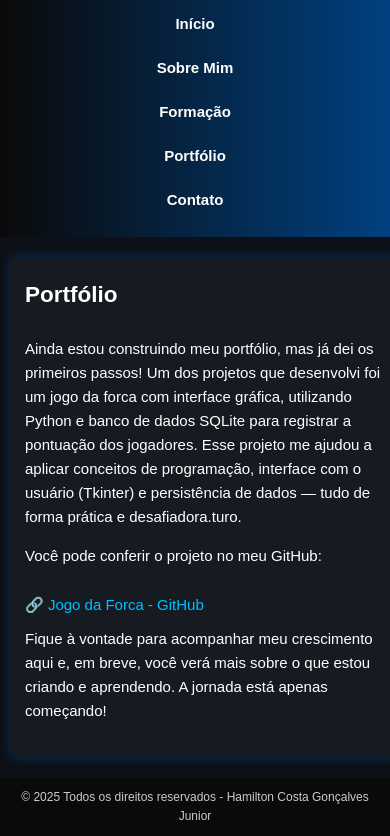
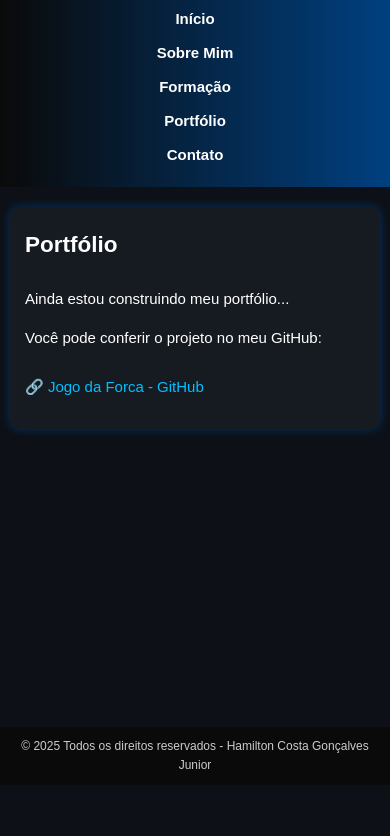
Before and after one commit to HamiltonCosta/TrabalhoAplicacoesWeb, a plain HTML site: page portfolio.html in a window 390 px wide. Shown: the part 59-895 px from the top of the page. After the commit the page ends 844 px from the top, so only its background shows below. Drawn offline with Linux system fonts and the light colour scheme.

Commit message:
Comentarios

```diff
--- a/portfolio.html
+++ b/portfolio.html
@@ -9,6 +9,7 @@
 <body>
     <header>
         <h1>Portfólio Pessoal</h1>
+        <!-- Navegação entre páginas -->
         <nav>
             <ul>
                 <li><a href="index.html">Início</a></li>
@@ -20,23 +21,19 @@
         </nav>
     </header>
     <main>
+        <!-- Apresentação de projetos -->
         <h2>Portfólio</h2>
         <br>
-        <p>Ainda estou construindo meu portfólio, mas já dei os primeiros passos!
-
-            Um dos projetos que desenvolvi foi um jogo da forca com interface gráfica,
-             utilizando Python e banco de dados SQLite para registrar a pontuação dos jogadores.
-              Esse projeto me ajudou a aplicar conceitos de programação, interface com o usuário (Tkinter)
-               e persistência de dados — tudo de forma prática e desafiadora.turo.
+        <p>Ainda estou construindo meu portfólio...</p>
         <p>Você pode conferir o projeto no meu GitHub:</p>
-        <p><a href="https://github.com/HamiltonCosta/jogoForca" target="_blank" rel="noopener noreferrer">🔗 Jogo da Forca - GitHub</a></p>
-            Fique à vontade para acompanhar meu crescimento aqui e,
-             em breve, você verá mais sobre o que estou criando e aprendendo.
-              A jornada está apenas começando!</p>
+        <p>
+            <!-- Link para o GitHub com o projeto do jogo da forca -->
+            <a href="https://github.com/HamiltonCosta/jogoForca" target="_blank" rel="noopener noreferrer">🔗 Jogo da Forca - GitHub</a>
+        </p>
     </main>
     <footer>
+        <!-- Rodapé com direitos autorais -->
         <p>&copy; 2025 Todos os direitos reservados - Hamilton Costa Gonçalves Junior</p>
     </footer>
-
 </body>
 </html>
--- a/style.css
+++ b/style.css
@@ -1,25 +1,27 @@
-/* Reset básico */
+/* Reset básico de margem e padding */
 * {
     margin: 0;
     padding: 0;
     box-sizing: border-box;
 }
 
+/* Ocupa toda a altura da tela */
 html, body {
     height: 100%;
 }
 
+/* Estilo principal do corpo */
 body {
     font-family: Arial, sans-serif;
-    background-color: #0d1117;
-    color: #ffffff;
+    background-color: #0d1117; /* Cor de fundo escura */
+    color: #ffffff; /* Texto branco */
     line-height: 1.6;
     display: flex;
     flex-direction: column;
     font-size: 16px;
 }
 
-/* Cabeçalho */
+/* Estilo do cabeçalho */
 header {
     background: linear-gradient(to right, #0a0a0a, #004080);
     color: white;
@@ -27,10 +29,12 @@ header {
     text-align: center;
 }
 
+/* Título principal */
 header h1 {
     font-size: 1.8em;
 }
 
+/* Menu de navegação */
 nav ul {
     list-style: none;
     display: flex;
@@ -38,33 +42,28 @@ nav ul {
     flex-wrap: wrap;
     gap: 10px;
     margin-top: 10px;
-    padding: 0;
 }
 
-nav ul li {
-    margin: 0 10px;
-}
-
+/* Estilo dos links do menu */
 nav ul li a {
     color: #ffffff;
     text-decoration: none;
     font-weight: bold;
     transition: color 0.3s, border-bottom 0.3s;
     padding: 5px 0;
-    display: inline-block;
 }
 
+/* Efeito ao passar o mouse no menu */
 nav ul li a:hover,
 nav ul li a.active {
     color: #00bfff;
     border-bottom: 2px solid #00bfff;
 }
 
-/* Conteúdo principal */
+/* Estilização da área principal */
 main {
     padding: 40px 20px;
     max-width: 900px;
-    width: 100%;
     margin: 40px auto;
     background-color: #161b22;
     border-radius: 10px;
@@ -86,7 +85,7 @@ footer {
     font-size: 0.9em;
 }
 
-/* Links */
+/* Links gerais */
 a {
     color: #00bfff;
     text-decoration: none;
@@ -96,13 +95,13 @@ a:hover {
     text-decoration: underline;
 }
 
-/* Links no conteúdo (ex: LinkedIn, GitHub) */
+/* Links no conteúdo principal */
 main a {
     display: inline-block;
     margin: 10px 0;
 }
 
-/* Responsividade */
+/* Responsividade para telas pequenas/mobile */
 @media (max-width: 600px) {
     body {
         font-size: 15px;
@@ -115,11 +114,6 @@ main a {
     nav ul {
         flex-direction: column;
         align-items: center;
-        gap: 10px;
-    }
-
-    nav ul li {
-        margin: 0;
     }
 
     main {
```
Also changed, not shown: about.html (+5 -8 lines), contact.html (+4 -0 lines), education.html (+5 -3 lines), index.html (+4 -0 lines).
